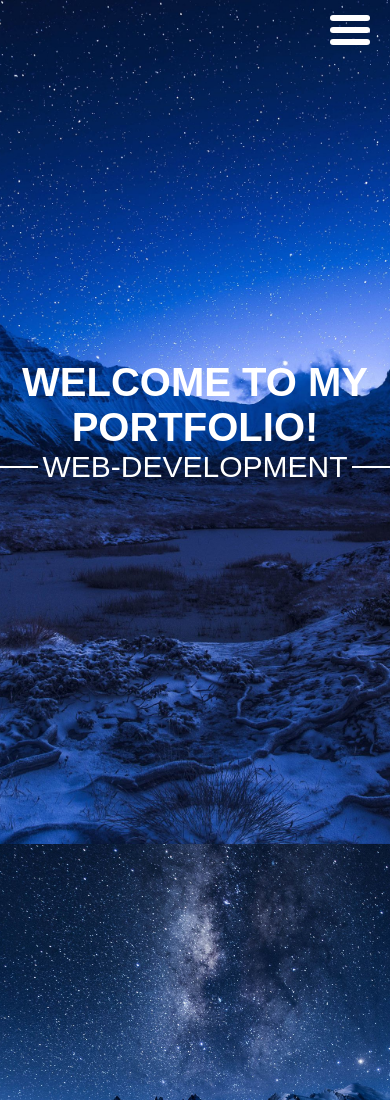
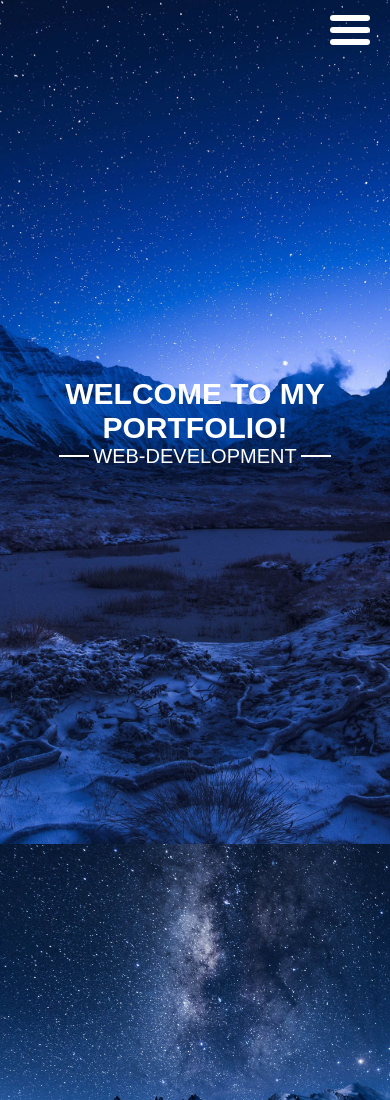
Before and after one commit to Fanzholl/Portfolio, a plain HTML site: page index.html in a window 390 px wide. Shown: the top 1100 px of the page. Drawn offline with Linux system fonts and the light colour scheme.

Commit message:
Media fix.
Media fix.

```diff
--- a/source/css/media.css
+++ b/source/css/media.css
@@ -28,3 +28,24 @@
         right: -44px;
     }
 }
+
+@media screen and (max-width: 450px) {
+    .start_text h1 {
+        font-size: 30px;
+        padding: 0 20px 0 20px;
+    }
+
+    .start_text p {
+        font-size: 20px;
+    }
+
+    .start_text  p:before {
+        width: 30px;
+        left: -34px;
+    }
+
+    .start_text  p:after {
+        width: 30px;
+        right: -34px;
+    }
+}
```
